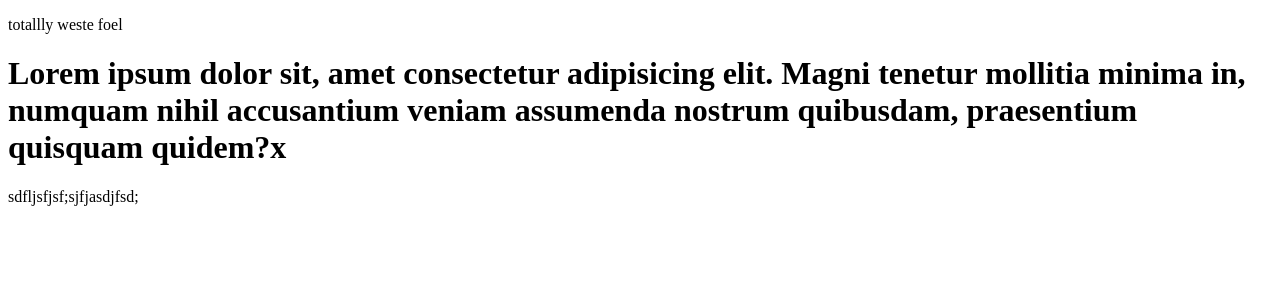
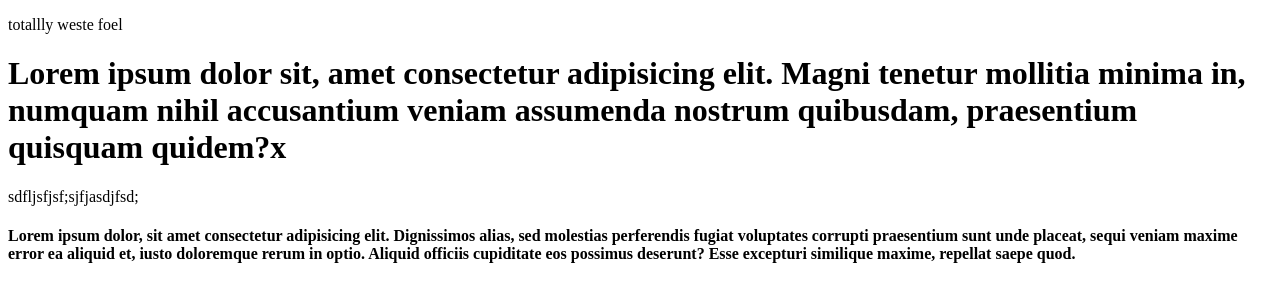
Before and after one commit to dangi100nu/Html-Css-Create-a-food-delivery-website, a plain HTML site: page waste.html in a window 1280 px wide. Drawn offline with Linux system fonts and the light colour scheme.

Commit message:
add something in master branch

```diff
--- a/waste.html
+++ b/waste.html
@@ -10,5 +10,7 @@
     <p>totallly weste foel</p>
 <h1>Lorem ipsum dolor sit, amet consectetur adipisicing elit. Magni tenetur mollitia minima in, numquam nihil accusantium veniam assumenda nostrum quibusdam, praesentium quisquam quidem?x</h1>
 <p>sdfljsfjsf;sjfjasdjfsd;</p>
+
+<h4>Lorem ipsum dolor, sit amet consectetur adipisicing elit. Dignissimos alias, sed molestias perferendis fugiat voluptates corrupti praesentium sunt unde placeat, sequi veniam maxime error ea aliquid et, iusto doloremque rerum in optio. Aliquid officiis cupiditate eos possimus deserunt? Esse excepturi similique maxime, repellat saepe quod.</h4>
 </body>
 </html>
```
